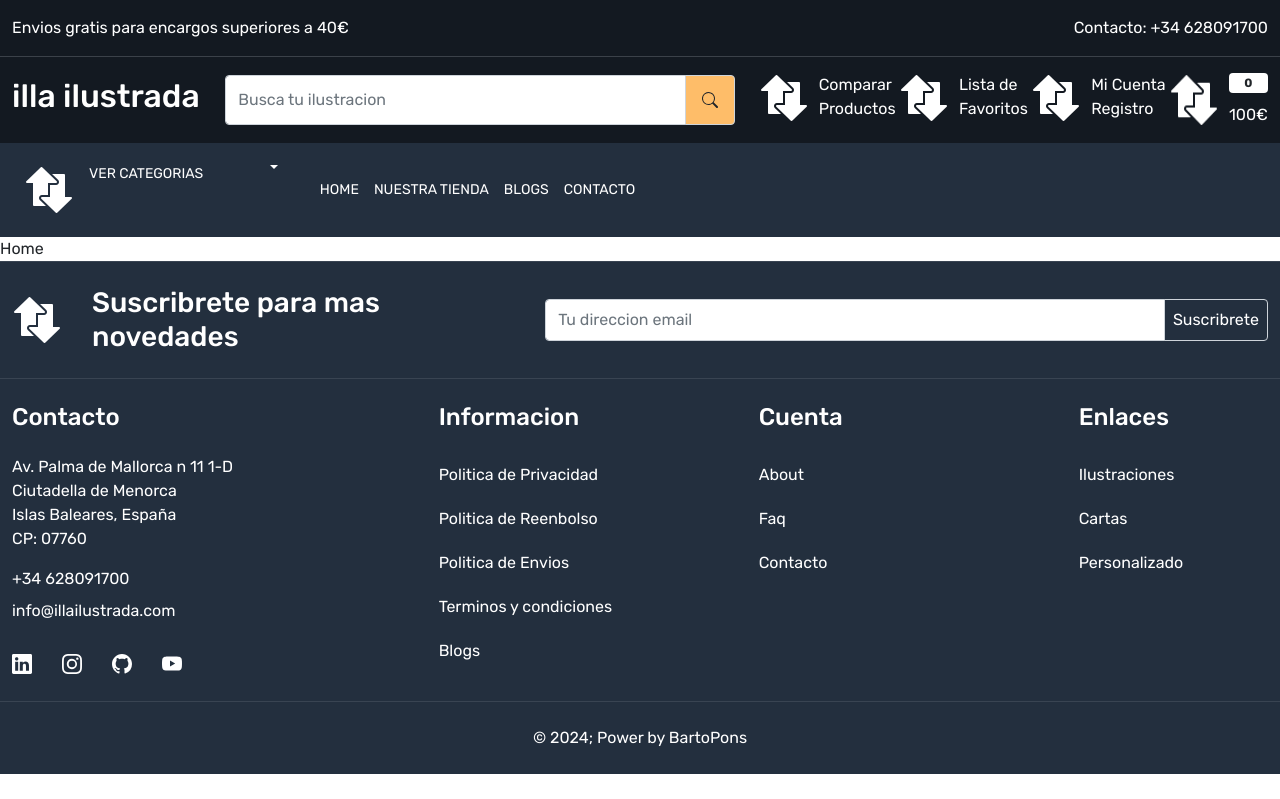
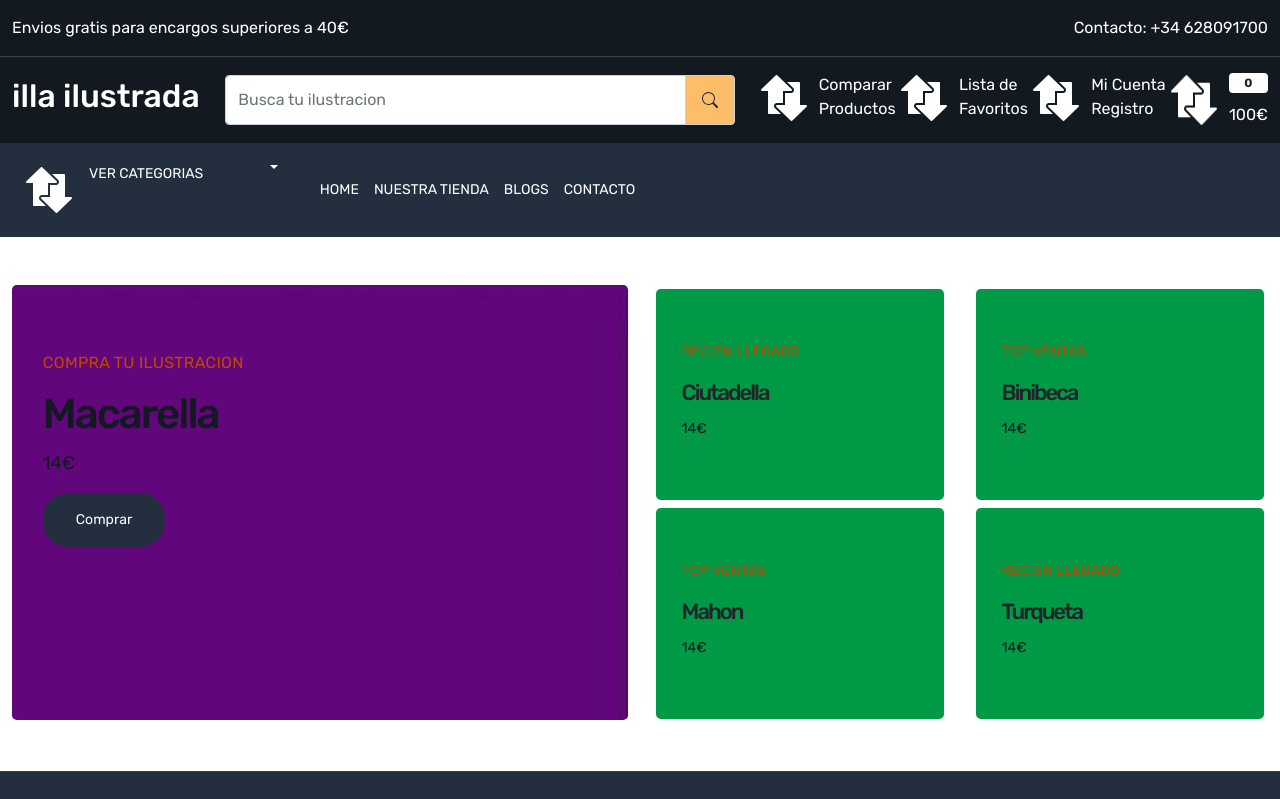
Before and after one commit to PonsBarto/illa_Ilustrada_front, a React (Create React App) app: page / in a window 1280 px wide. Shown: the top 799 px of the page. Built offline with nearby package versions, Linux system fonts and the light colour scheme.

Commit message:
primera parte de la seccion de home

```diff
--- a/src/App.css
+++ b/src/App.css
@@ -8,6 +8,7 @@
   --color-3b4149: #3b4149;
   --color-febd69: #febd69;
   --color-232f3e: #232f3e;
+  --color-bf4800: #bf4800;
 }
 body {
   font-family: "Rubik", sans-serif;
@@ -16,6 +17,11 @@ body {
 a {
   text-decoration: none;
   display: inline-block;
+}
+
+.font-control:focus {
+  box-shadow: none;
+  border-color: inherit;
 }
 
 .gap-10 {
@@ -29,10 +35,20 @@ a {
   gap: 30px;
 }
 
-.font-control:focus {
-  box-shadow: none;
-  border-color: inherit;
+.button{
+  background-color: var(--color-232f3e);
+  color: white;
+  font-size: 14px;
+  padding: 13px 33px;
+  border-radius: 25px;
 }
+
+.button:hover{
+  background-color: var(--color-febd69);
+  color: #131921;
+}
+
+
 /*Header*/
 .header-top-strip {
   border-bottom: 1px solid var(--color-3b4149);
@@ -64,40 +80,103 @@ a {
   text-transform: uppercase;
 }
 
-.header-bottom .dropdown button:focus{
+.header-bottom .dropdown button:focus {
   box-shadow: none;
 }
 
 .header-bottom .dropdown-menu {
   background-color: var(--color-131921);
   width: 100%;
-  transform: translate3d(0px,57px,0px) !important;
+  transform: translate3d(0px, 57px, 0px) !important;
 }
 
-.header-bottom .dropdown-item{
+.header-bottom .dropdown-item {
   padding: 20px;
   margin-bottom: 3px;
   border-bottom: 1px solid var(--color-3b4149);
 }
-.header-bottom .dropdown-item:hover{
+.header-bottom .dropdown-item:hover {
   background-color: transparent;
   color: var(--color-febd69) !important;
 }
 /*Header*/
 
-
 /*Footer*/
 
-footer{
+footer {
   background-color: var(--color-232f3e);
 }
 
-footer:not(:first-child){
-  border-top: 1px solid rgba(255,255,255,0.1);
+footer:not(:first-child) {
+  border-top: 1px solid rgba(255, 255, 255, 0.1);
 }
-footer .input-group-text{
+footer .input-group-text {
   background-color: var(--color-232f3e);
   color: white;
   padding: 8px 17px;
 }
 /*Footer*/
+
+/*Home Page*/
+.main-banner-content {
+  top: 15%;
+  left: 5%;
+}
+.main-banner-content h4 {
+  font-size: 16px;
+  font-weight: 400;
+  line-height: 24px;
+  color: var(--color-bf4800);
+  margin: 0 0 12px;
+  letter-spacing: 0.3px;
+  text-transform: uppercase;
+}
+
+.main-banner-content h5 {
+  font-size: 42px;
+  line-height: 54px;
+  letter-spacing: -2px;
+  font-weight: 500;
+  text-transform: none;
+}
+
+.main-banner-content{
+  font-size: 18px;
+  line-height: 28px;
+  letter-spacing: 0.4;
+  color: var(--color-131921);
+}
+
+.small-banner-content {
+  top: 25%;
+  left: 10%;
+}
+.small-banner-content h4 {
+  font-size: 14px;
+  font-weight: 400;
+  line-height: 24px;
+  color: var(--color-bf4800);
+  margin: 0 0 12px;
+  letter-spacing: 0.3px;
+  text-transform: uppercase;
+}
+
+.small-banner-content h5 {
+  font-size: 22px;
+  line-height: 34px;
+  letter-spacing: -2px;
+  font-weight: 500;
+  text-transform: none;
+}
+
+.small-banner-content p{
+  font-size: 14px;
+  line-height: 22px;
+  letter-spacing: 0.4;
+  color: var(--color-131921);
+}
+
+small-banner{
+  width: 49%;
+}
+/*Home Page*/
--- a/src/pages/Home.js
+++ b/src/pages/Home.js
@@ -1,9 +1,94 @@
-import React from 'react';
+import React from "react";
+import { Link } from "react-router-dom";
 
 const Home = () => {
   return (
-    <div>Home</div>
-  )
+    <>
+      <section className="home-wrapper-1 py-5">
+        <div className="container-xxl">
+          <div className="row">
+            <div className="col-6">
+              <div className="main-baner position-relative">
+                <img
+                  src="/images/banner.png"
+                  className="img-fluid rounded-3"
+                  alt="main banner"
+                />
+                <div className="main-banner-content position-absolute">
+                  <h4>Compra tu ilustracion</h4>
+                  <h5>Macarella</h5>
+                  <p>14€</p>
+                  <Link className="button">Comprar</Link>
+                </div>
+              </div>
+            </div>
+            <div className="col-6">
+              <div className="row">
+                <div className="col-6">
+                  <div className="small-baner position-relative p-1">
+                    <img
+                      src="/images/banner2.png"
+                      className="img-fluid rounded-3"
+                      alt="main banner"
+                    />
+                    <div className="small-banner-content position-absolute">
+                      <h4>Recien Llegado</h4>
+                      <h5>Ciutadella</h5>
+                      <p>14€</p>
+                    </div>
+                  </div>
+                </div>
+                <div className="col-6">
+                  <div className="small-baner position-relative p-1">
+                    <img
+                      src="/images/banner2.png"
+                      className="img-fluid rounded-3"
+                      alt="main banner"
+                    />
+                    <div className="small-banner-content position-absolute">
+                      <h4>Top ventas</h4>
+                      <h5>Binibeca</h5>
+                      <p>14€</p>
+                    </div>
+                  </div>
+                </div>
+              </div>
+              <div className="row">
+                <div className="col-6">
+                  <div className="small-baner position-relative p-1">
+                    <img
+                      src="/images/banner2.png"
+                      className="img-fluid rounded-3"
+                      alt="main banner"
+                    />
+                    <div className="small-banner-content position-absolute">
+                      <h4>Top ventas</h4>
+                      <h5>Mahon</h5>
+                      <p>14€</p>
+                    </div>
+                  </div>
+                </div>
+                <div className="col-6">
+                  <div className="small-baner position-relative p-1">
+                    <img
+                      src="/images/banner2.png"
+                      className="img-fluid rounded-3"
+                      alt="main banner"
+                    />
+                    <div className="small-banner-content position-absolute">
+                      <h4>Recien Llegado</h4>
+                      <h5>Turqueta</h5>
+                      <p>14€</p>
+                    </div>
+                  </div>
+                </div>
+              </div>
+            </div>
+          </div>
+        </div>
+      </section>
+    </>
+  );
 };
 
 export default Home;
```
Also changed, not shown: public/images/banner.png (added), public/images/banner2.png (added).
